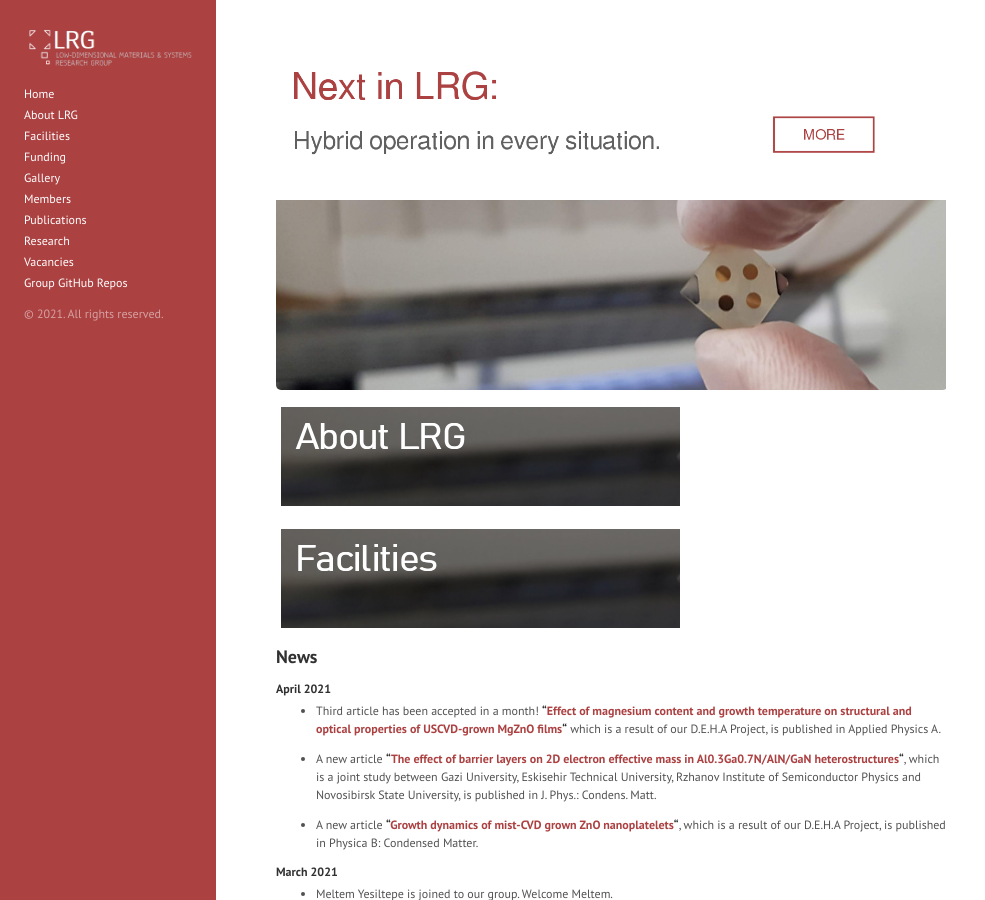
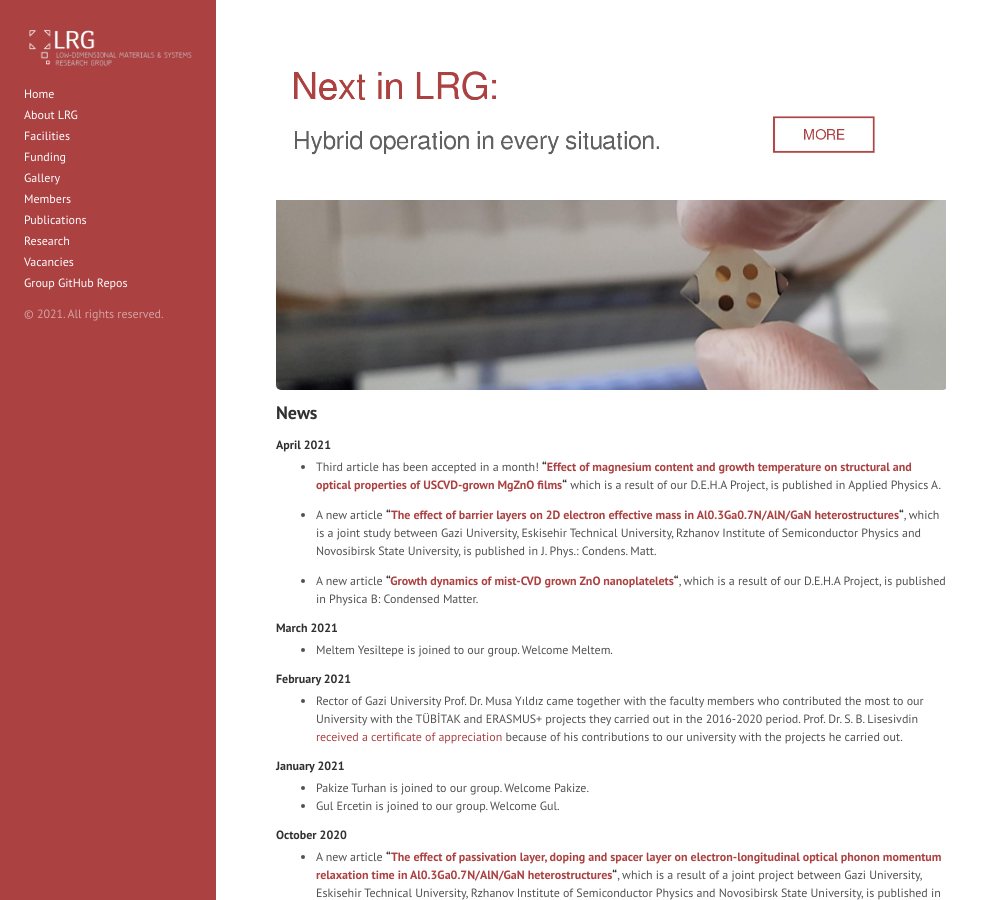
Before and after one commit to lrgresearch/oldwebsite, a Jekyll site: the page built from index.md, in a window 1280 px wide and 900 px high. Shown: the whole window, without its empty margins (0-985 px from the left). Built offline with Jekyll 4.4.1, drawn with Linux system fonts in a browser that asks for light colours; the list of posts is cut into pages by our own code.

Commit message:
Update index.md

```diff
--- a/index.md
+++ b/index.md
@@ -2,9 +2,6 @@
 layout: page
 ---
 [![LRG Banner](files/banner3.png)](https://lrgresearch.org/research.html#next-in-lrg)
-
-[![About LRG](files/buttons/aboutlrg.png)](about.md)
-[![Facilities](files/buttons/facilities.png)](facilities.md)
 
 ## News
 
```
